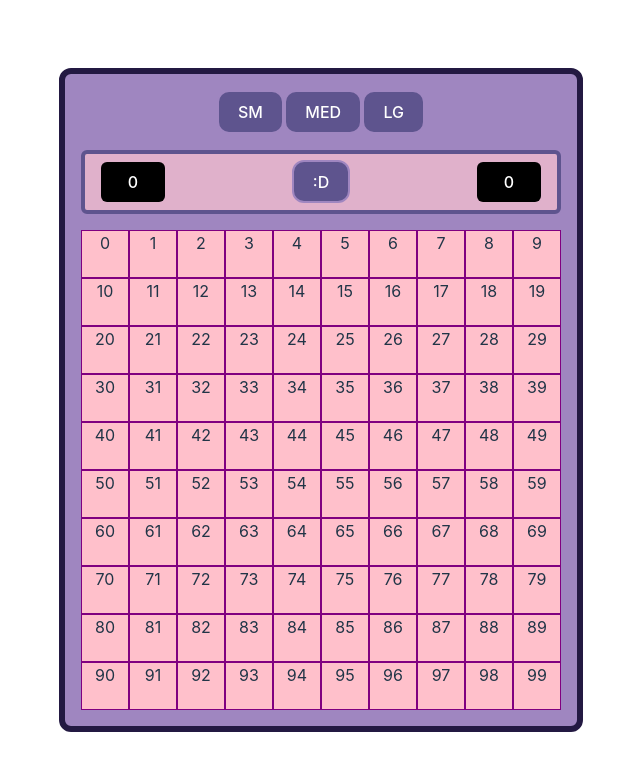
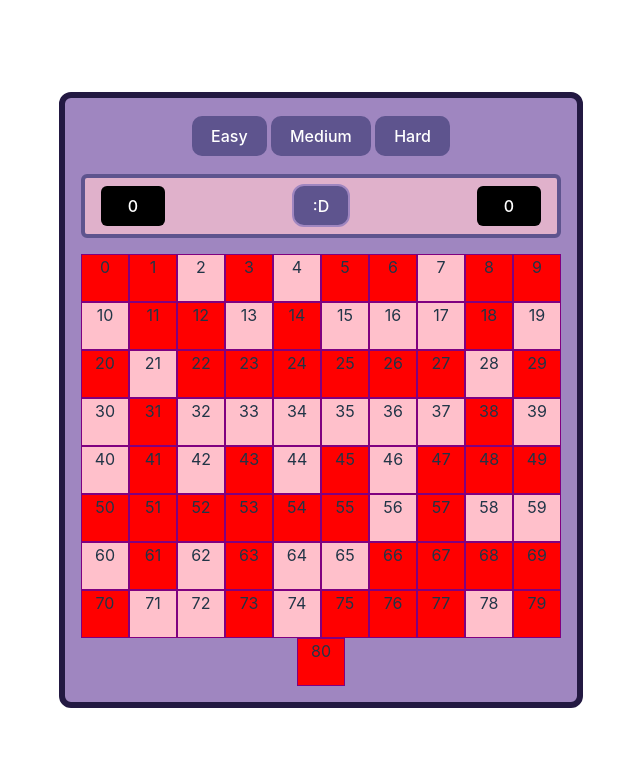
Before and after one commit to karasutphin91/minesweeper, a React (Vite) app: page / in a window 1280 px wide. Shown: the top 770 px of the page, without its empty margins (319-959 px from the left). Built offline with nearby package versions, Linux system fonts and the light colour scheme.

Commit message:
random cells and moved up state

```diff
--- a/src/App.tsx
+++ b/src/App.tsx
@@ -25,25 +25,16 @@ const StyledButton = styled.button`
 `;
 
 const App = () => {
-  const { boardSize, setBoardSize } = useContext(BoardContext);
+  const { boardType, setBoardType } = useContext(BoardContext);
   const [gameState, setGameState] = useState('playing');
-
-  const changeSize = (size) => {
-    if (size !== boardSize) {
-      setBoardSize(size);
-      console.log(size);
-    } else {
-      console.log('same size');
-    }
-  }
 
   return (
     <>
       <StyledBody>
         <div>
-          <StyledButton onClick={() => changeSize('sm')}>SM</StyledButton>
-          <StyledButton onClick={() => changeSize('md')}>MED</StyledButton>
-          <StyledButton onClick={() => changeSize('lg')}>LG</StyledButton>
+          <StyledButton onClick={() => setBoardType('easy')}>Easy</StyledButton>
+          <StyledButton onClick={() => setBoardType('medium')}>Medium</StyledButton>
+          <StyledButton onClick={() => setBoardType('hard')}>Hard</StyledButton>
         </div>
         <Header />
         <Board/>
--- a/src/BoardContext.tsx
+++ b/src/BoardContext.tsx
@@ -1,14 +1,76 @@
-import { useState, createContext, useCallback } from "react";
+import { useState, createContext, useCallback, useEffect } from "react";
 
 const BoardContext = createContext();
 
+export type BoardCell = {
+  isMine: boolean;
+  status: 'hidden' | 'revealed' | 'flagged';
+  neighbors: number;
+  // remove eventually ^ will probably be realtime
+}
+
+type BoardType = 'easy' | 'medium' | 'hard';
+
+const generateBoard = (numCells: number) => {
+  const arrayBc: BoardCell[] = [];
+  for(let i = 0; i < numCells; i++) {
+    arrayBc.push (
+      {
+        isMine: Math.random() > .5 ? true : false,
+        status: Math.random() > .5 ? 'hidden' : 'flagged',
+        neighbors: 0,
+      }
+    )
+  }
+  // for (let minesPlaced = 0; minesPlaced < minesNeeded; minesPlaced++) {
+  //   const randomCell = Math.floor(Math.random() * arrayBc.length);
+  //   const newobj = Object.assign({}, arrayBc[randomCell]);
+  //     newobj.mine = true;
+  //     console.log('placed mine');
+  // }
+  return arrayBc;
+}
+
 const BoardProvider = ({ children }) => {
-  const [boardSize, setBoardSize] = useState("sm");
+  const [boardType, setBoardType] = useState<BoardType>('easy');
   const [score, setScore] = useState(0);
   const incrementScore = useCallback((inc: number) => {setScore(
     prev => prev + inc
   )}, []);
   console.log(score);
+  const [boardCells, setBoardCells] = useState<BoardCell[]>([]);
+
+  useEffect(() => {
+    switch (boardType) {
+      // TODO eventually want set boardcells to just get 'easy' or w/e
+      case 'easy':
+        setBoardCells(generateBoard(81, 10));
+        break;
+      case 'medium':
+        setBoardCells(generateBoard(121, 15));
+        break;
+      case 'hard':
+        setBoardCells(generateBoard(156, 20));
+        break;
+    }
+  }, [boardType]);
+  console.log(boardCells);
+
+  // useEffect(() => {
+
+  //   console.log('board size changed');
+  // }[BoardType])
+
+
+  // states will go here that are shared through app
+  return (
+    <BoardContext.Provider value={{ boardCells, boardType, setBoardType, score, incrementScore }}>
+      {children}
+    </BoardContext.Provider>
+  );
+}
+
+export { BoardContext, BoardProvider }
 
   // New game function, can make new board information, state var currentBoard
   // cellInfo, var cellInfo = [ false, true, false, false ]; would tell whether each cell is a mine
@@ -17,15 +79,3 @@ const BoardProvider = ({ children }) => {
   // make a new board ,would generate this and change the state, then another to reveal
   // goals: randomly generate mines when new board made
   // next step will be gameplay loop
-
-
-
-  // states will go here that are shared through app
-  return (
-    <BoardContext.Provider value={{ boardSize, setBoardSize, score, incrementScore }}>
-      {children}
-    </BoardContext.Provider>
-  );
-}
-
-export { BoardContext, BoardProvider }
--- a/src/Cell.tsx
+++ b/src/Cell.tsx
@@ -1,12 +1,12 @@
 import styled from "styled-components";
-import { useContext, useEffect, useState } from "react";
+import { useContext, useEffect, useMemo, useState } from "react";
 import { BoardContext } from "./BoardContext";
 
 export const StyledCell = styled.div`
   min-width: 3rem;
   min-height: 3rem;
   border: 1px solid purple;
-  &.initial {
+  &.hidden {
     background-color: pink;
   }
   &.revealed {
@@ -15,38 +15,33 @@ export const StyledCell = styled.div`
   &.mine {
     background-color: blue;
   }
+  &.flagged {
+    background-color: red;
+  }
 `;
 
 interface Props {
+  cell: BoardCell;
   label: number;
-  mine: boolean;
 }
 
-const Cell = ({label, mine}: Props) => {
+const Cell = ({cell, label}: Props) => {
   const { incrementScore } = useContext(BoardContext);
-  const [isMine, setIsMine] = useState(mine);
-  const [isRevealed, setIsRevealed] = useState(false);
-  const [isFlagged, setIsFlagged] = useState(false);
 
-  useEffect(() => {
-    setIsMine(mine);
-  }, [mine]);
-
-  function clickMe(label: number) {
-    const e = document.getElementsByClassName("initial");
-    e[label].classList.add("revealed");
-    setIsRevealed(true);
-    if (isMine) {
-      e[label].classList.add("mine");
+  const classNamed = useMemo(() => {
+    switch (cell.status) {
+      case 'hidden':
+        return 'hidden';
+      case 'revealed':
+        return 'revealed';
+      case 'flagged':
+        return 'flagged';
     }
-  }
-
-
-
+  }, [cell.status]);
 
   return (
-    <StyledCell className="initial" onClick={() => {
-      clickMe(label)
+    <StyledCell className={classNamed} onClick={() => {
+      // clickMe(label)
       incrementScore(1)
       }}>
       {label}
--- a/src/board.tsx
+++ b/src/board.tsx
@@ -1,7 +1,7 @@
 import styled from "styled-components";
 import Cell from './Cell'
 import { BoardContext } from './BoardContext';
-import { useContext } from 'react'
+import { useContext, useMemo } from 'react'
 import { JSX } from "react/jsx-runtime";
 
 export const StyledBoard = styled.div`
@@ -25,54 +25,35 @@ export const StyledLargeBoard = styled(StyledBoard)`
 `;
 
 export function Board() {
-  const { boardSize } = useContext(BoardContext);
-  const row: JSX.Element[] = [];
+  const { boardType, boardCells } = useContext(BoardContext);
 
-  const renderCells = (numCells: number, minesNeeded: number) => {
-    for(let i = 0; i < numCells; i++) {
-      row.push (
-        <Cell
-          key={i}
-          label={i}
-          mine={false}
-          />
+  const BoardStyle = useMemo(() => {
+    switch (boardType) {
+      case 'easy':
+        return StyledSmallBoard;
+      case 'medium':
+        return StyledMedBoard;
+      case 'hard':
+        return StyledLargeBoard;
+    }
+  }
+  , [boardType]);
+
+  const renderCells = (boardCells: BoardCell) => {
+    return boardCells.map((cell, i) => (
+      <Cell
+        key={i}
+        label={i}
+        cell={cell}
+        />
       )
-    }
-    for (let minesPlaced = 0; minesPlaced < minesNeeded; minesPlaced++) {
-      const randomCell = Math.floor(Math.random() * row.length);
-      const newobj = Object.assign({}, row[randomCell]);
-        newobj.mine = true;
-        console.log('placed mine');
-    }
-    return row;
+    )
   }
 
-// global variable for cells number per board size
-// make sure it doesn't rerender the board when clicking regularly
-  function renderBoard() {
-    if (boardSize === 'sm') {
-      return (
-        <StyledSmallBoard>
-          {
-          renderCells(100, 50)}
-        </StyledSmallBoard>
-      )
-    } else if (boardSize === 'md') {
-      return (
-        <StyledMedBoard>
-          {renderCells(121, 10)}
-        </StyledMedBoard>
-      )
-    } else {
-      return (
-        <StyledLargeBoard>
-          {renderCells(156, 15)}
-        </StyledLargeBoard>
-      )
-    }
-  }
 
   return (
-    renderBoard()
+    <BoardStyle>
+    {renderCells(boardCells)}
+  </BoardStyle>
   )
 }
```
